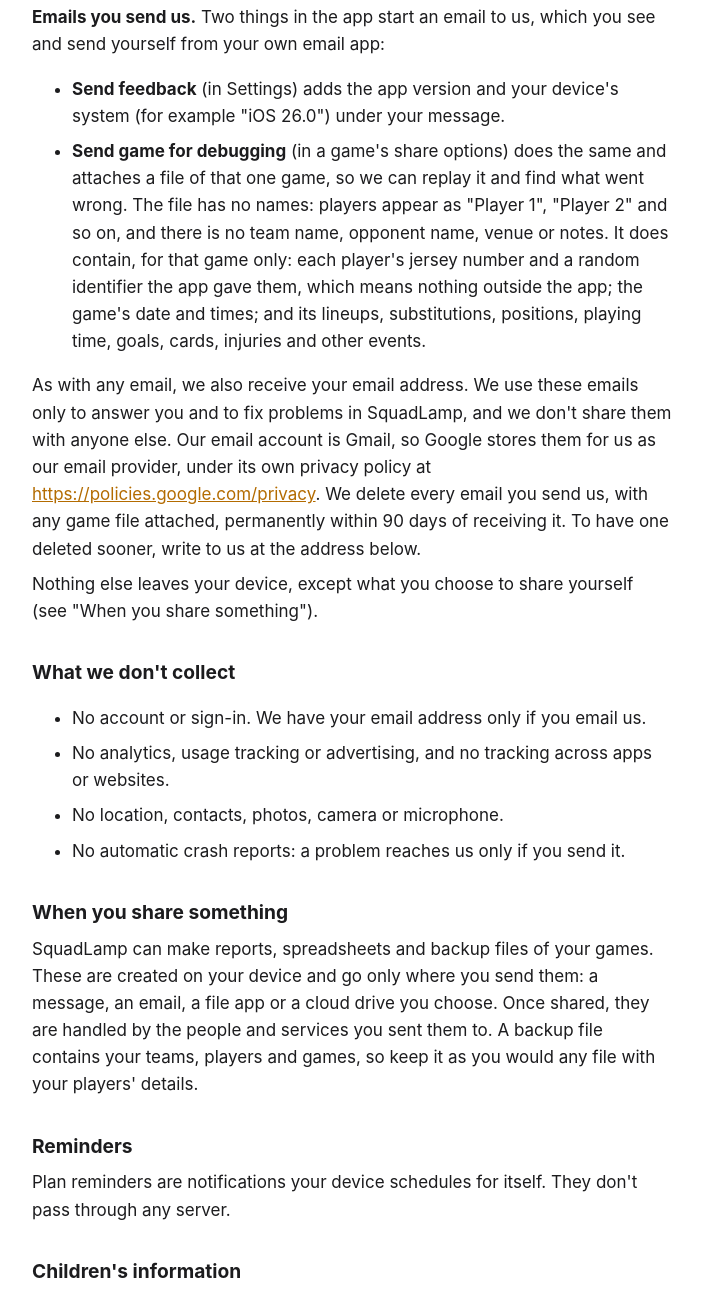
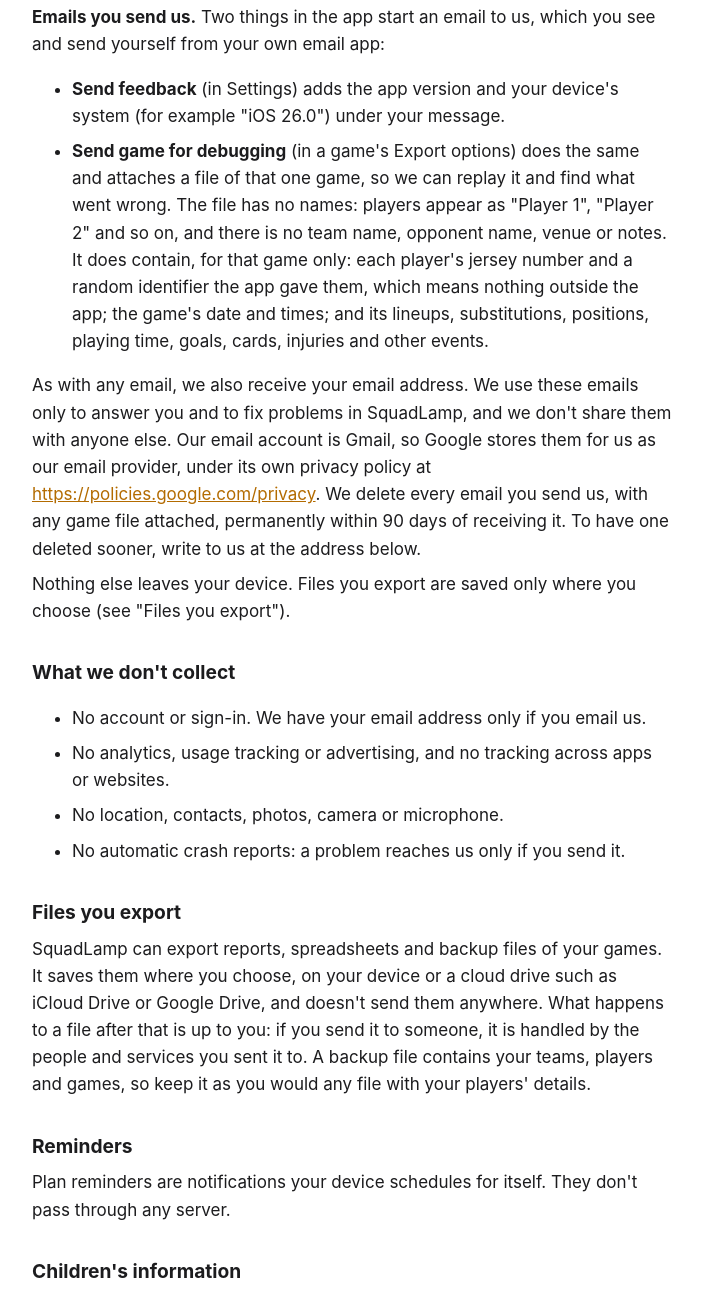
Before and after one commit to squadlamp/squadlamp-site, a plain HTML site: page public/privacy/index.html in a window 1280 px wide. Shown: the part 1320-2611 px from the top of the page, without its empty margins (288-990 px from the left). Drawn offline with Linux system fonts and the light colour scheme.

Commit message:
Privacy: files you export, not share

```diff
--- a/public/privacy/index.html
+++ b/public/privacy/index.html
@@ -10,32 +10,32 @@
 <h2>What SquadLamp stores, and where</h2>
 <p>Everything you enter is stored only on the device where you entered it:</p>
 <ul><li><strong>Teams and players:</strong> names, nicknames, jersey numbers, birth year and month, preferred positions, and any notes you write about a player (for example foot preference or medical notes).</li><li><strong>Games:</strong> opponents, dates, lineups, substitutions, playing time, goals, injuries and other events, plans, and your match and team notes.</li><li><strong>Settings:</strong> your app preferences, such as reminders and how long deleted games are kept.</li></ul>
-<p>We don't see any of it unless you send it to us yourself (see "Emails you send us"), and it isn't sent to anyone else unless you choose to share it (see "When you share something").</p>
+<p>We don't see any of it unless you send it to us yourself (see "Emails you send us"), and the app doesn't send it to anyone else: a file you export goes only where you save it (see "Files you export").</p>
 <h2>What leaves your device</h2>
 <p><strong>Purchases.</strong> SquadLamp Pro is a subscription bought through the App Store (and Google Play, once SquadLamp is on Android). We don't see your payment details; Apple or Google handles the payment. To know whether you have Pro, the app uses RevenueCat, a subscription service. RevenueCat receives:</p>
 <ul><li>an anonymous identifier it creates for your copy of the app;</li><li>your purchase and subscription records from the store;</li><li>basic technical details needed to answer the request, such as the app version, device type, operating system and country.</li></ul>
 <p>RevenueCat never receives anything you enter in the app: no team, player or game data. Its handling of this information is described in its privacy policy at <a href="https://www.revenuecat.com/privacy">https://www.revenuecat.com/privacy</a>.</p>
 <p><strong>Links you open.</strong> Links in the app, such as this policy, the Terms of Use or your subscription settings, open in your browser or the store, under those sites' own policies.</p>
 <p><strong>Emails you send us.</strong> Two things in the app start an email to us, which you see and send yourself from your own email app:</p>
-<ul><li><strong>Send feedback</strong> (in Settings) adds the app version and your device's system (for example "iOS 26.0") under your message.</li><li><strong>Send game for debugging</strong> (in a game's share options) does the same and attaches a file of that one game, so we can replay it and find what went wrong. The file has no names: players appear as "Player 1", "Player 2" and so on, and there is no team name, opponent name, venue or notes. It does contain, for that game only: each player's jersey number and a random identifier the app gave them, which means nothing outside the app; the game's date and times; and its lineups, substitutions, positions, playing time, goals, cards, injuries and other events.</li></ul>
+<ul><li><strong>Send feedback</strong> (in Settings) adds the app version and your device's system (for example "iOS 26.0") under your message.</li><li><strong>Send game for debugging</strong> (in a game's Export options) does the same and attaches a file of that one game, so we can replay it and find what went wrong. The file has no names: players appear as "Player 1", "Player 2" and so on, and there is no team name, opponent name, venue or notes. It does contain, for that game only: each player's jersey number and a random identifier the app gave them, which means nothing outside the app; the game's date and times; and its lineups, substitutions, positions, playing time, goals, cards, injuries and other events.</li></ul>
 <p>As with any email, we also receive your email address. We use these emails only to answer you and to fix problems in SquadLamp, and we don't share them with anyone else. Our email account is Gmail, so Google stores them for us as our email provider, under its own privacy policy at <a href="https://policies.google.com/privacy">https://policies.google.com/privacy</a>. We delete every email you send us, with any game file attached, permanently within 90 days of receiving it. To have one deleted sooner, write to us at the address below.</p>
-<p>Nothing else leaves your device, except what you choose to share yourself (see "When you share something").</p>
+<p>Nothing else leaves your device. Files you export are saved only where you choose (see "Files you export").</p>
 <h2>What we don't collect</h2>
 <ul><li>No account or sign-in. We have your email address only if you email us.</li><li>No analytics, usage tracking or advertising, and no tracking across apps or websites.</li><li>No location, contacts, photos, camera or microphone.</li><li>No automatic crash reports: a problem reaches us only if you send it.</li></ul>
-<h2>When you share something</h2>
-<p>SquadLamp can make reports, spreadsheets and backup files of your games. These are created on your device and go only where you send them: a message, an email, a file app or a cloud drive you choose. Once shared, they are handled by the people and services you sent them to. A backup file contains your teams, players and games, so keep it as you would any file with your players' details.</p>
+<h2>Files you export</h2>
+<p>SquadLamp can export reports, spreadsheets and backup files of your games. It saves them where you choose, on your device or a cloud drive such as iCloud Drive or Google Drive, and doesn't send them anywhere. What happens to a file after that is up to you: if you send it to someone, it is handled by the people and services you sent it to. A backup file contains your teams, players and games, so keep it as you would any file with your players' details.</p>
 <h2>Reminders</h2>
 <p>Plan reminders are notifications your device schedules for itself. They don't pass through any server.</p>
 <h2>Children's information</h2>
 <p>SquadLamp is for coaches and is not directed at children. Coaches may enter information about the players they coach, many of whom are children. That information stays on the coach's device. The one exception is a game a coach chooses to send us for debugging: it has no names, but it does have jersey numbers and what happened in that game, which can include an injury.</p>
 <p>Parents or guardians who want a child's information changed or removed should ask the coach, who controls it on their device. We can't access or delete what is on the coach's device. If the coach sent us a game for debugging, the coach can ask us to delete it.</p>
 <h2>Keeping and deleting your information</h2>
-<ul><li>You can edit or delete players, games and teams in the app at any time.</li><li>Deleted games stay in the app's Recycle bin for the time set in Settings under "Keep deleted games for" (7 days unless you change it, up to 30), then are removed for good.</li><li>Uninstalling SquadLamp deletes everything it stored on your device.</li><li>Your device's own backups (iCloud or Google) may include SquadLamp's data, depending on your device settings. Those backups are managed by Apple or Google under your account.</li><li>Backup files and reports you shared stay wherever you saved or sent them.</li><li>Emails you send us, with any game file attached, are deleted within 90 days (see "Emails you send us").</li></ul>
+<ul><li>You can edit or delete players, games and teams in the app at any time.</li><li>Deleted games stay in the app's Recycle bin for the time set in Settings under "Keep deleted games for" (7 days unless you change it, up to 30), then are removed for good.</li><li>Uninstalling SquadLamp deletes everything it stored on your device.</li><li>Your device's own backups (iCloud or Google) may include SquadLamp's data, depending on your device settings. Those backups are managed by Apple or Google under your account.</li><li>Backup files and reports you exported stay wherever you saved them.</li><li>Emails you send us, with any game file attached, are deleted within 90 days (see "Emails you send us").</li></ul>
 <h2>Security</h2>
 <p>Your information is protected by your device's own security, such as its passcode and encryption. We have no servers holding your data. Emails you send us, and any game file attached, are kept in our Gmail account, which only we sign in to; Google stores them as our email provider.</p>
 <h2>Changes to this policy</h2>
 <p>If SquadLamp starts handling information differently, we'll update this policy, change its effective date, and say what changed. We'll do this before the change ships if, for example, we add optional cloud sync.</p>
-<p><strong>October 24, 2026:</strong> added "Emails you send us", which describes Send feedback and Send game for debugging, what they contain, who stores them and that we delete them within 90 days, and corrected the statements that we never receive any of your information.</p>
+<p><strong>October 24, 2026:</strong> added "Emails you send us", which describes Send feedback and Send game for debugging, what they contain, who stores them and that we delete them within 90 days, and corrected the statements that we never receive any of your information. "When you share something" became "Files you export": the app saves reports and backups where you choose rather than sending them.</p>
 <h2>Contact</h2>
 <p>Questions or requests: <strong><a href="mailto:squadlampteam@gmail.com">squadlampteam@gmail.com</a></strong></p>
 </main><footer><a href="/">Home</a><a href="/privacy/">Privacy</a><a href="/support/">Support</a><a href="mailto:squadlampteam@gmail.com">Contact</a></footer></body></html>
```
